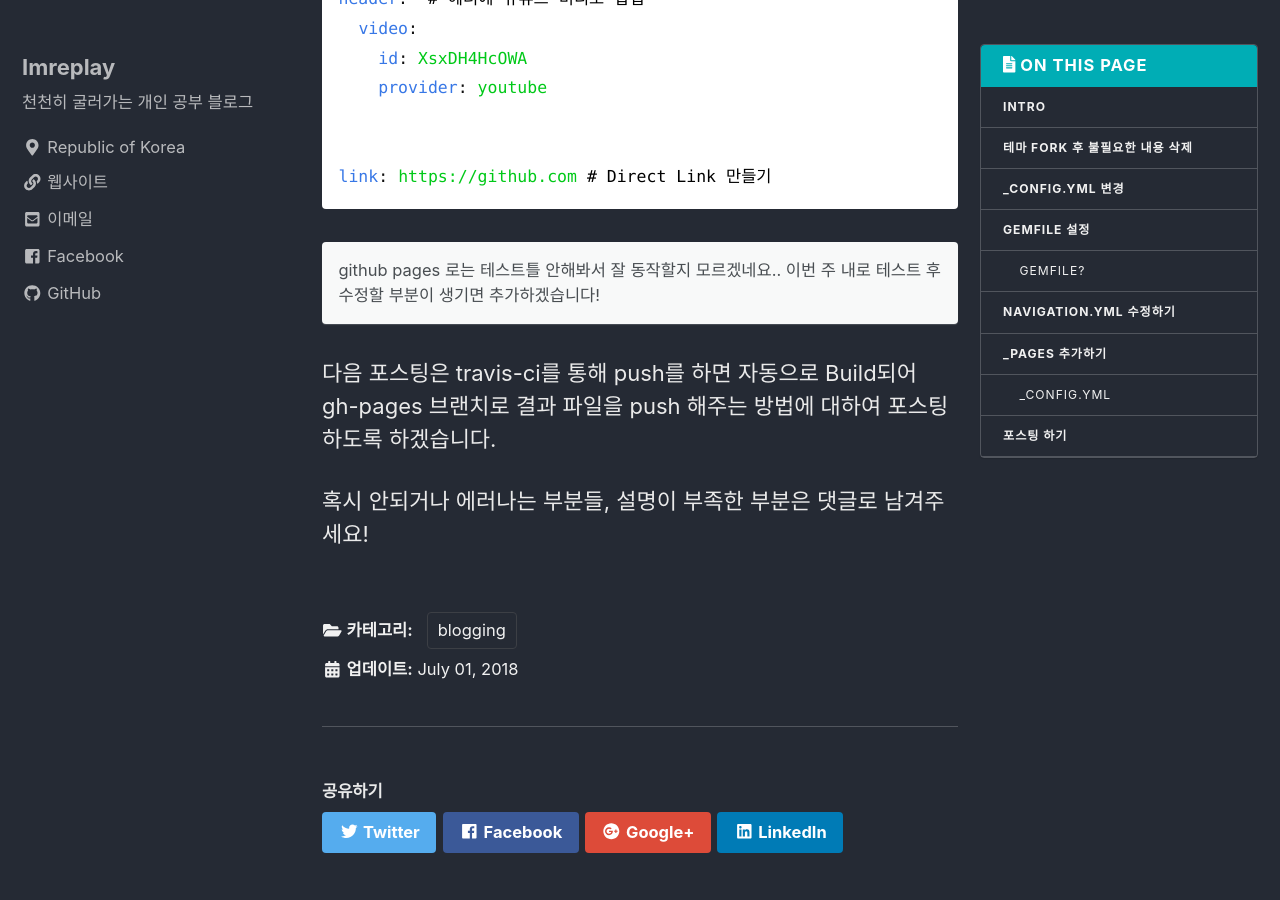
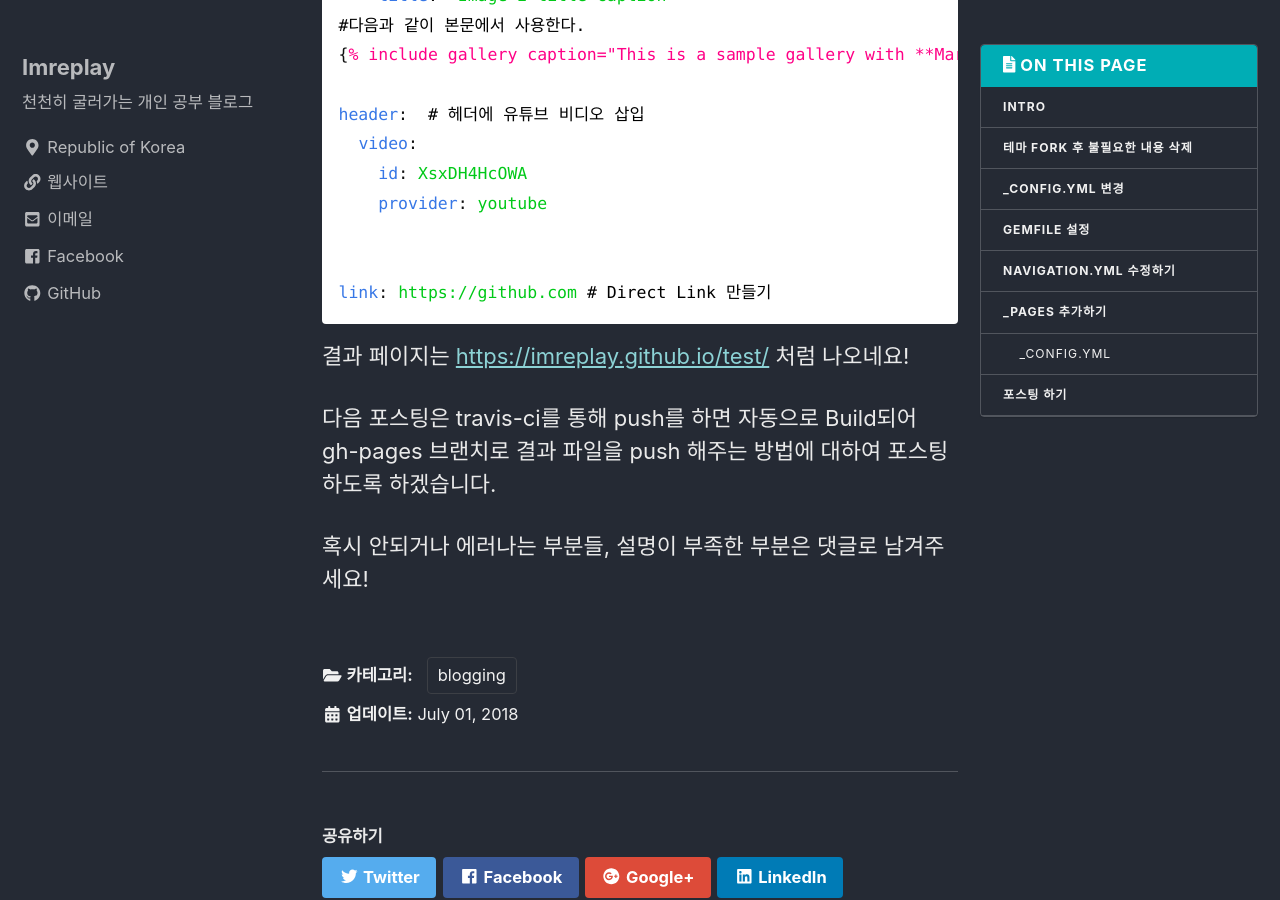
Before and after one commit to imreplay/blog_old, a Jekyll site: the page built from _posts/2018-07-01-minimal-mistakes-테마를-이용해-githubio-블로그-구축하기.md, in a window 1280 px wide and 900 px high, scrolled down 8311 px. Built offline with Jekyll 4.4.1, drawn with Linux system fonts in a browser that asks for light colours; nearby versions of some CDN libraries; comment, search, counter and statistics services are not loaded; a style sheet for code colours, icons or effects is not loaded; some of the changed text lies outside the part shown.

Commit message:
Update 2018-07-01-minimal-mistakes-테마를-이용해-githubio-블로그-구축하기.md

````diff
--- a/_posts/2018-07-01-minimal-mistakes-테마를-이용해-githubio-블로그-구축하기.md
+++ b/_posts/2018-07-01-minimal-mistakes-테마를-이용해-githubio-블로그-구축하기.md
@@ -67,6 +67,12 @@
  추가 및
  `remote_theme: "mmistakes/minimal-mistakes"`  설정, theme 부분 주석 처리 해주셔야 합니다!
 
+ Settings 에서 github pages 브랜치 설정을 `master` 로 설정해주시면
+
+ `계정명.github.io/저장소명` 으로 접근 가능합니다!
+
+ 예를 들면 [https://imreplay.github.io/test/](https://imreplay.github.io/test/) 처럼요!
+
 {% endcapture %}
 
 <div class="notice--warning">{{ gp-user | markdownify }}</div>
@@ -80,7 +86,7 @@
 
 {% capture what-is-gem %}
 
-### Gemfile?
+**Gemfile?**
  - 다양한 Gem을 등록하는 파일 입니다.
  - Gem은 루비에서 지원하는 패키지 시스템으로 필요한 프로그램을 관리할 수 있도록 도와줍니다.
 
@@ -283,9 +289,7 @@
 ```
 
 
-github pages 로는 테스트틀 안해봐서 잘 동작할지 모르겠네요..
-이번 주 내로 테스트 후 수정할 부분이 생기면 추가하겠습니다!
-{: .notice}
+결과 페이지는 [https://imreplay.github.io/test/](https://imreplay.github.io/test/) 처럼 나오네요!
 
 다음 포스팅은 travis-ci를 통해 push를 하면 자동으로 Build되어 gh-pages 브랜치로 결과 파일을 push 해주는 방법에 대하여 포스팅 하도록 하겠습니다.
 
````
